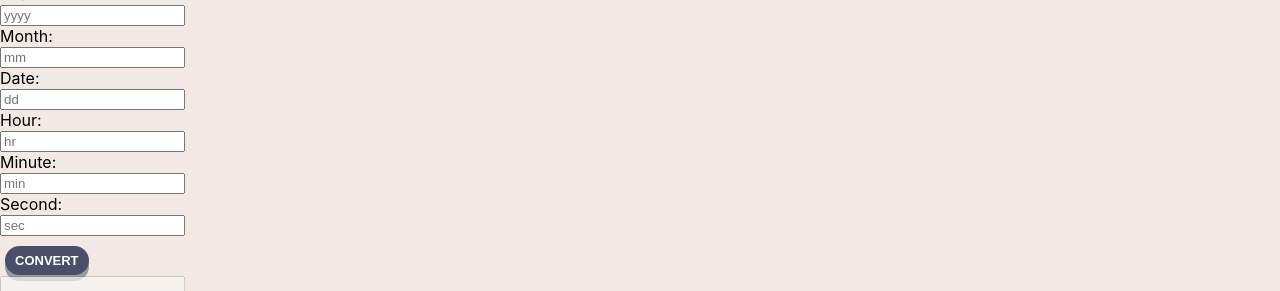
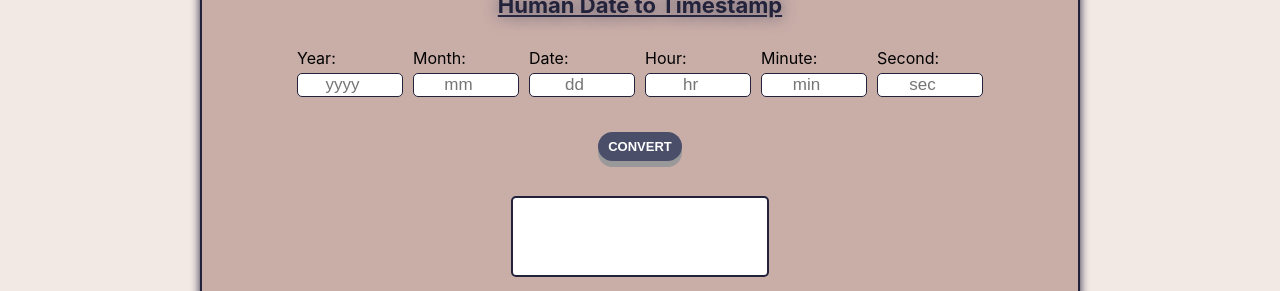
Before and after one commit to imamarham10/utility-application-website, a plain HTML site: page timestamp-converter.html in a window 1280 px wide. Shown: the part 175-466 px from the top of the page. Drawn offline with Linux system fonts and the light colour scheme.

Commit message:
timestamp converter updated

```diff
--- a/index.css
+++ b/index.css
@@ -317,3 +317,68 @@ body{
 .button-string:hover{
     background-color: #22223B;
 }
+.main-div-clock{
+    display: flex;
+    align-items: center;
+    flex-direction: column;
+    background-color: #C9ADA7;
+    border-width: 2px;
+    border-style: solid;
+    border-color: #22223B;
+    margin-top: 25px;
+    height: 350px;
+    margin-left: 200px;
+    margin-right: 200px;
+    border-radius: 10px;
+    box-shadow: 0px 0px 10px #22223b ;
+}
+.heading-timestamp{
+    margin-top: 20px;
+    margin-bottom: 10px;
+    margin-left: 100px;
+    margin-right: 100px;
+    text-align: center;
+    color: #22223B;
+    text-shadow: .19px .19px 15px #4A4E69;
+    font-size: 22px;
+    text-decoration: underline;
+    font-weight: bolder;
+}
+.input-div-timestamp{
+    display: flex;
+    flex-direction: row;
+    justify-content: center;
+    margin-top: 20px;
+}
+.input-text-timestamp{
+    align-items: center;
+    margin-bottom: 25px;
+    border-width: 1.35px;
+    border-style: solid;
+    border-color: #22223B;
+    border-radius: 5px;
+    width: 100px;
+    text-align: center;
+    margin-left: 5px;
+    margin-right: 5px;
+    margin-top: 5px;
+    font-size: 17px;
+}
+.label-text{
+    margin-left: 5px;
+    margin-right: 5px;
+}
+.output{
+    background-color: #fff;
+    margin: 35px;
+    height: 75px;
+    border-width: 2px;
+    border-style: solid;
+    border-color: #22223B;
+    border-radius: 5px;
+    width: 250px;
+    text-align: center;
+    font-size: 17px;
+    color: #22223B;
+    font-weight: bold;
+}
--- /dev/null
+++ b/timestamp.js
@@ -0,0 +1,34 @@
+const year = document.querySelector('#year');
+const month = document.querySelector('#month');
+const date = document.querySelector('#date');
+const hour = document.querySelector('#hour');
+const min = document.querySelector('#minute');
+const sec = document.querySelector('#second');
+const timestamp = document.querySelector('#timestamp');
+const convert1 = document.querySelector('#convert1');
+const convert2 = document.querySelector('#convert2');
+const output1 = document.querySelector('#output1');
+const output2 = document.querySelector('#output2');
+
+function humanToEpoch(){
+    const y = parseFloat(year.value);
+    const m = parseFloat(month.value) - 1;
+    const d = parseFloat(date.value);
+    const h = parseFloat(hour.value);
+    const minute = parseFloat(min.value);
+    const s = parseFloat(sec.value);
+    const epoch = new Date(y, m, d, h, minute, s);
+    output1.value = epoch.getTime() / 1000.0;
+}
+function epochToHuman(){
+    const time = parseInt(timestamp.value,10) || 0;
+    const dateNew = new Date(time);
+    output2.value = dateNew.toLocaleString();
+
+}
+convert1.addEventListener('click',()=>{
+    humanToEpoch();
+});
+convert2.addEventListener('click',()=>{
+    epochToHuman();
+});
```
